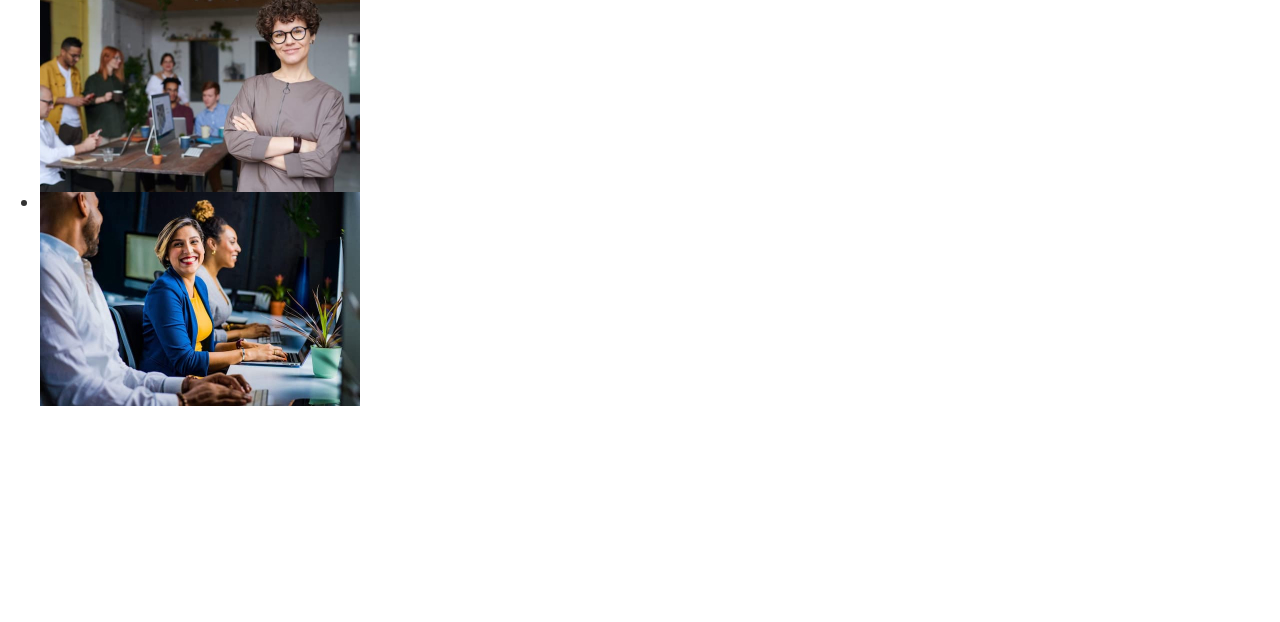
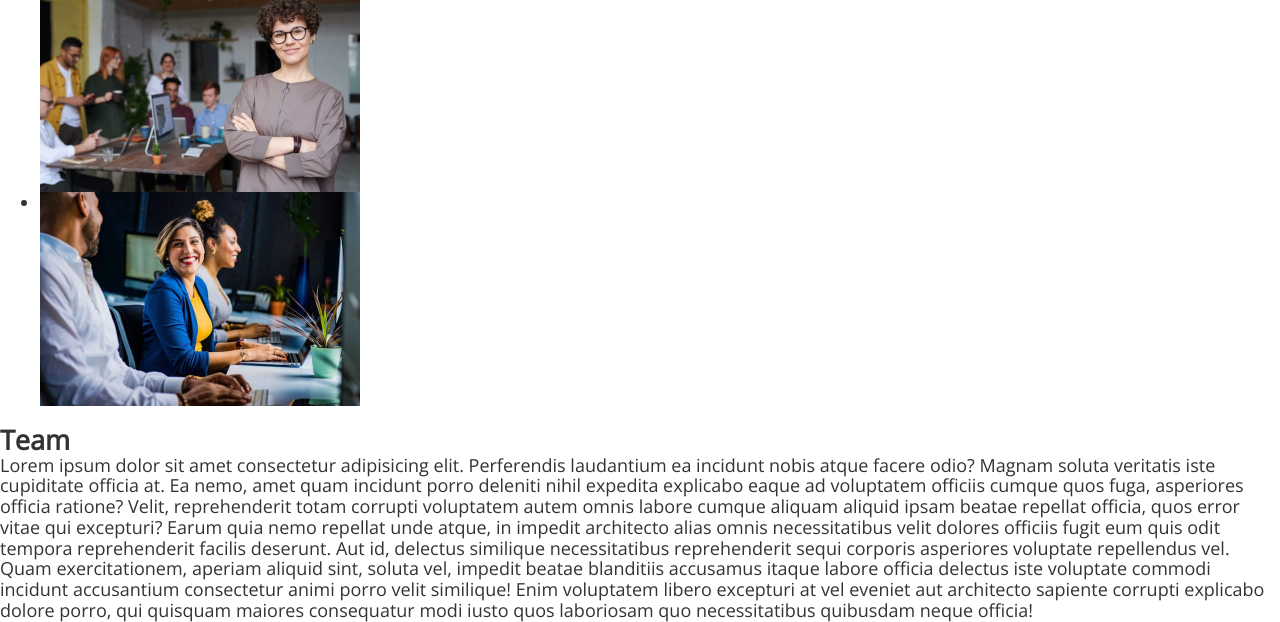
Before and after one commit to KolBa228/comandproject1, a plain HTML site: page index.html in a window 1280 px wide. Shown: the part 2899-3521 px from the top of the page. Before the commit the page ends 3323 px from the top, so only its background shows below. Drawn offline with nearby package versions, Linux system fonts and the light colour scheme.

Commit message:
add team conflict section

```diff
--- a/index.html
+++ b/index.html
@@ -214,6 +214,31 @@
           </li>
         </ul>
       </section>
+
+      <!-- Team section -->
+      <section>
+        <h2>Team</h2>
+        <p>
+          Lorem ipsum dolor sit amet consectetur adipisicing elit. Perferendis
+          laudantium ea incidunt nobis atque facere odio? Magnam soluta
+          veritatis iste cupiditate officia at. Ea nemo, amet quam incidunt
+          porro deleniti nihil expedita explicabo eaque ad voluptatem officiis
+          cumque quos fuga, asperiores officia ratione? Velit, reprehenderit
+          totam corrupti voluptatem autem omnis labore cumque aliquam aliquid
+          ipsam beatae repellat officia, quos error vitae qui excepturi? Earum
+          quia nemo repellat unde atque, in impedit architecto alias omnis
+          necessitatibus velit dolores officiis fugit eum quis odit tempora
+          reprehenderit facilis deserunt. Aut id, delectus similique
+          necessitatibus reprehenderit sequi corporis asperiores voluptate
+          repellendus vel. Quam exercitationem, aperiam aliquid sint, soluta
+          vel, impedit beatae blanditiis accusamus itaque labore officia
+          delectus iste voluptate commodi incidunt accusantium consectetur animi
+          porro velit similique! Enim voluptatem libero excepturi at vel eveniet
+          aut architecto sapiente corrupti explicabo dolore porro, qui quisquam
+          maiores consequatur modi iusto quos laboriosam quo necessitatibus
+          quibusdam neque officia!
+        </p>
+      </section>
     </main>
   </body>
 </html>
```
